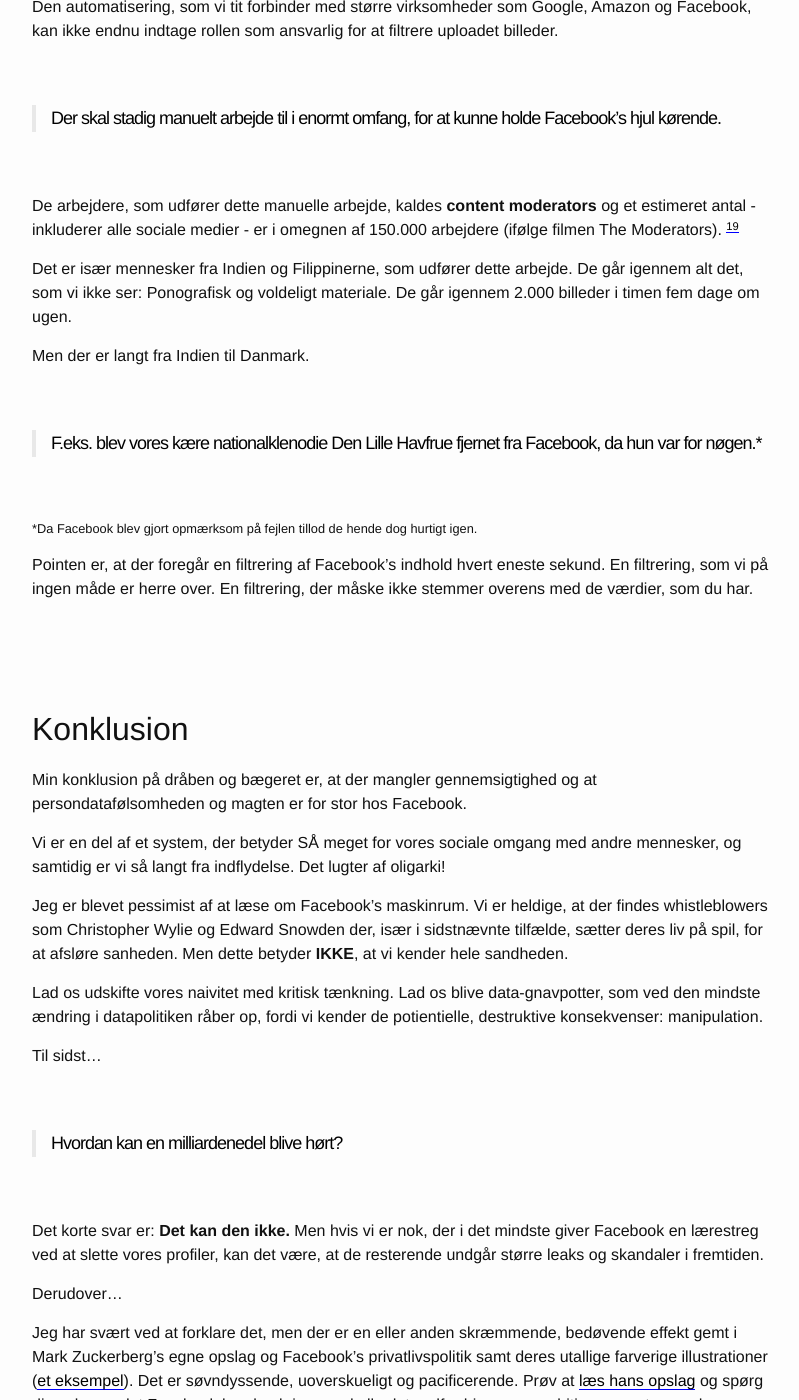
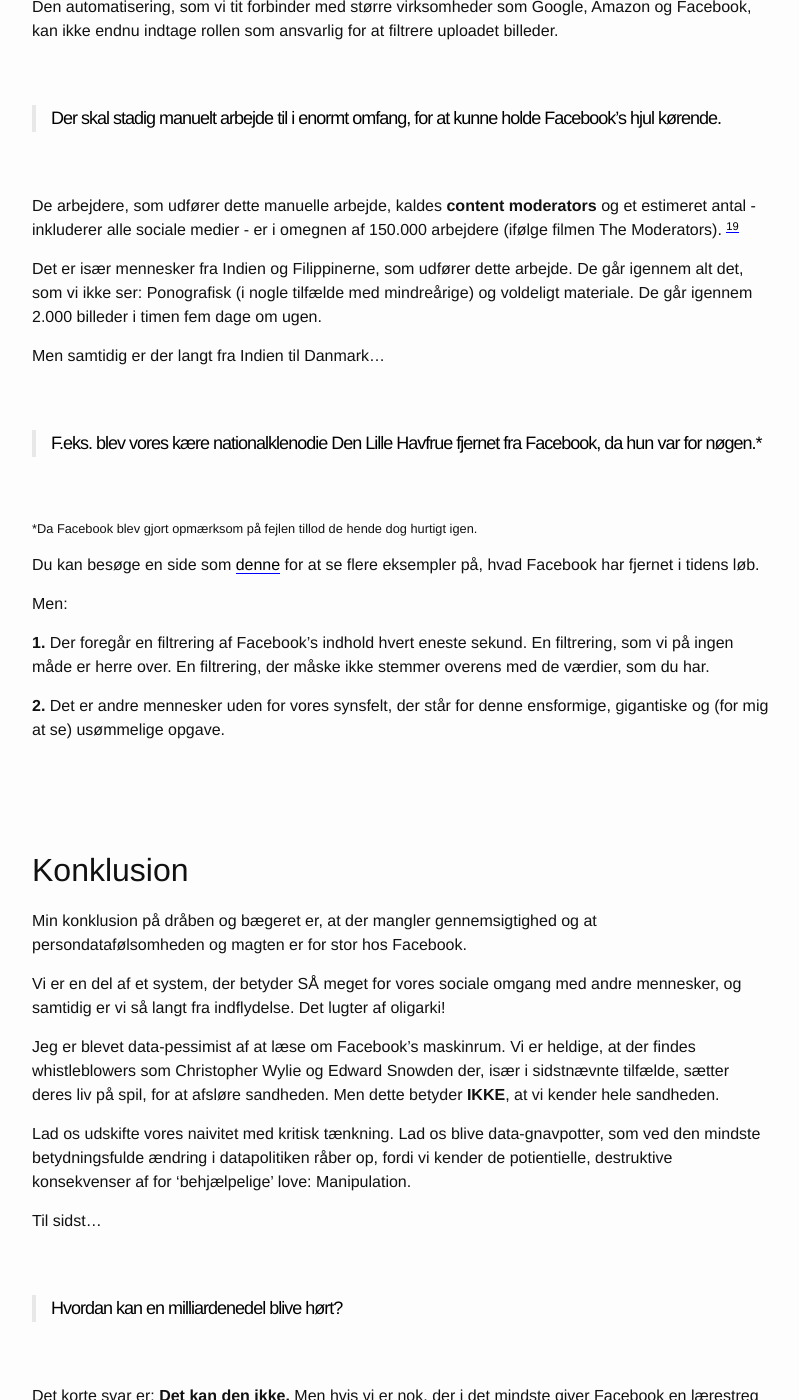
Before and after one commit to peterhoejlundandersen/hilsen, a Jekyll site: the page built from _posts/blogs/2018-04-03-hvorfor-jeg-slettede-min-facebook.markdown, in a window 1280 px wide and 1400 px high, scrolled down 15186 px. Shown: the whole window, without its empty margins (238-1037 px from the left). Built offline with Jekyll 4.4.1, drawn with Linux system fonts in a browser that asks for light colours; some of the changed text lies outside the part shown.

Commit message:
little facebook gimmik

```diff
--- a/_posts/blogs/2018-04-03-hvorfor-jeg-slettede-min-facebook.markdown
+++ b/_posts/blogs/2018-04-03-hvorfor-jeg-slettede-min-facebook.markdown
@@ -312,7 +312,7 @@
 {: .small .center-image }
 Images via Facebook
 
-Udover at Facebook faktisk har ret til at bruge dine billeder til annoncer [11](https://www.facebook.com/help/116356655118482?helpref=related){:target="_blank" .small-source data-title="Facebook help - Jeg ønsker ikke, at mit barns navn eller profilbillede skal knyttes sammen med annoncer." }  sker der også andet, når du uploader.
+Udover at Facebook faktisk har ret til at bruge dine billeder til annoncer [11](https://www.facebook.com/help/116356655118482?helpref=related){:target="_blank" .small-source data-title="Facebook help - Jeg ønsker ikke, at mit barns navn eller profilbillede skal knyttes sammen med annoncer." }, sker der også andet, når du uploader.
 
 Facebook købte i 2012 det israeliske firma Face.com [12](http://www.slate.com/blogs/future_tense/2014/03/18/deepface_facebook_face_recognition_software_is_97_percent_accurate.html){:target="_blank" .small-source data-title="Slate - Facebook’s New Face-Recognition Software Is Scary Good"}, som havde udviklet teknologi specialiseret til at genkende ansigter (face-recognition). Du kan se, på GIF'en over, hvordan det grundlæggende fungerer: Et billede bliver analyseret og sammenlignet med et andet billede fra en anden vinkel. Til sidst kan programmet skabe en tro kopi af dit ansigt i 3D.
 
@@ -419,16 +419,22 @@
 
 De arbejdere, som udfører dette manuelle arbejde, kaldes **content moderators** og et estimeret antal - inkluderer alle sociale medier - er i omegnen af 150.000 arbejdere (ifølge filmen The Moderators). [19](https://www.wired.com/2017/04/watch-people-learn-filter-awfulness-dating-sites/){:target="_blank" .small-source data-title="WIRED - WATCH WORKERS LEARN HOW TO FILTER OBSCENE AND VIOLENT PHOTOS FROM DATING SITES"}
 
-Det er især mennesker fra Indien og Filippinerne, som udfører dette arbejde. De går igennem alt det, som vi ikke ser: Ponografisk og voldeligt materiale. De går igennem 2.000 billeder i timen fem dage om ugen.
+Det er især mennesker fra Indien og Filippinerne, som udfører dette arbejde. De går igennem alt det, som vi ikke ser: Ponografisk (i nogle tilfælde med mindreårige) og voldeligt materiale. De går igennem 2.000 billeder i timen fem dage om ugen.
 
-Men der er langt fra Indien til Danmark.
+Men samtidig er der langt fra Indien til Danmark...
 
 > F.eks. blev vores kære nationalklenodie Den Lille Havfrue fjernet fra Facebook, da hun var for nøgen.*
 
 {: .small }
 *Da Facebook blev gjort opmærksom på fejlen tillod de hende dog hurtigt igen.
 
-Pointen er, at der foregår en filtrering af Facebook's indhold hvert eneste sekund. En filtrering, som vi på ingen måde er herre over. En filtrering, der måske ikke stemmer overens med de værdier, som du har.
+Du kan besøge en side som [denne](https://www.thedailybeast.com/facebooks-most-famous-banned-images){:target="_blank"} for at se flere eksempler på, hvad Facebook har fjernet i tidens løb.
+
+Men:
+
+**1.** Der foregår en filtrering af Facebook's indhold hvert eneste sekund. En filtrering, som vi på ingen måde er herre over. En filtrering, der måske ikke stemmer overens med de værdier, som du har.
+
+**2.** Det er andre mennesker uden for vores synsfelt, der står for denne ensformige, gigantiske og (for mig at se) usømmelige opgave.
 
 <br>
 
@@ -438,9 +444,9 @@
 
 Vi er en del af et system, der betyder SÅ meget for vores sociale omgang med andre mennesker, og samtidig er vi så langt fra indflydelse. Det lugter af oligarki!
 
-Jeg er blevet pessimist af at læse om Facebook's maskinrum. Vi er heldige, at der findes whistleblowers som Christopher Wylie og Edward Snowden der, især i sidstnævnte tilfælde, sætter deres liv på spil, for at afsløre sanheden. Men dette betyder **IKKE**, at vi kender hele sandheden.
+Jeg er blevet data-pessimist af at læse om Facebook's maskinrum. Vi er heldige, at der findes whistleblowers som Christopher Wylie og Edward Snowden der, især i sidstnævnte tilfælde, sætter deres liv på spil, for at afsløre sandheden. Men dette betyder **IKKE**, at vi kender hele sandheden.
 
-Lad os udskifte vores naivitet med kritisk tænkning. Lad os blive data-gnavpotter, som ved den mindste ændring i datapolitiken råber op, fordi vi kender de potientielle, destruktive konsekvenser: manipulation.
+Lad os udskifte vores naivitet med kritisk tænkning. Lad os blive data-gnavpotter, som ved den mindste betydningsfulde ændring i datapolitiken råber op, fordi vi kender de potientielle, destruktive konsekvenser af for 'behjælpelige' love: Manipulation.
 
 
 Til sidst...
@@ -573,3 +579,8 @@
 > *Og endnu et: Er der noget af din data, der er så personlighedsfølsom, så det, i en evt. målgruppeanalyse og efterløbende kampagne, vil have for stor en udslagskraft? Vil det svække din egen dømmekraft i for høj grad til, at dit valg kan betegnes som dit eget?*
 
 > Og sidst men ikke mindst: Er det utopi at snakke om *dit eget valg* i den moderne verden?
+
+----------------
+
+{: .small #facebookCount .cursor-pointer }
+Tryk, hvis du har lyst:
--- a/_sass/minima/_posts.scss
+++ b/_sass/minima/_posts.scss
@@ -1,4 +1,7 @@
 /* ALL STYLE FOR POSTS/POST*/
+.cursor-pointer {
+  cursor: pointer;
+}
 .table {
   min-height: 200px;
   margin-bottom: 30px;
--- a/assets/js/heading_list.js
+++ b/assets/js/heading_list.js
@@ -8,6 +8,17 @@
 	});
 	html_list += "</ol>";
 	if (list) { list.innerHTML = html_list; }
+}
+
+function countFacecook() {
+  document.getElementById('facebookCount').addEventListener('click', function() {
+    var str = document.body.innerText;
+    var count = str.match(/Facebook/ig) ;
+    count_str = count.join(", ");
+    document.getElementById('facebookCount').innerHTML = "'Facebook' blev brugt så mange gange i denne tekst: <br>" + count_str;
+
+  });
+
 }
 
 
@@ -33,6 +44,7 @@
 
 window.addEventListener('load', function() {
   setSources();
+  countFacecook();
 	setHeadingsList();
   showAnswer(".green-table tbody tr td", answer);
 });
```
Also changed, not shown: other parts of _posts/blogs/2018-04-03-hvorfor-jeg-slettede-min-facebook.markdown (+1 -1 lines), 4 other files.
